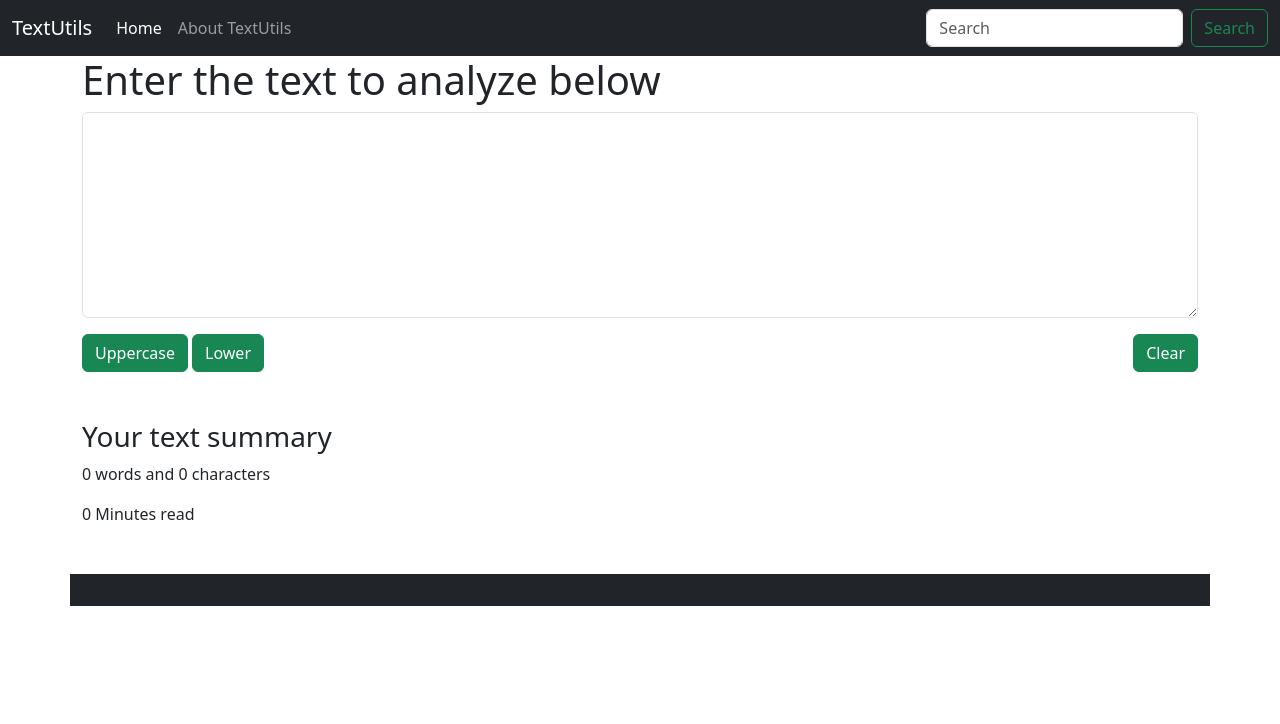
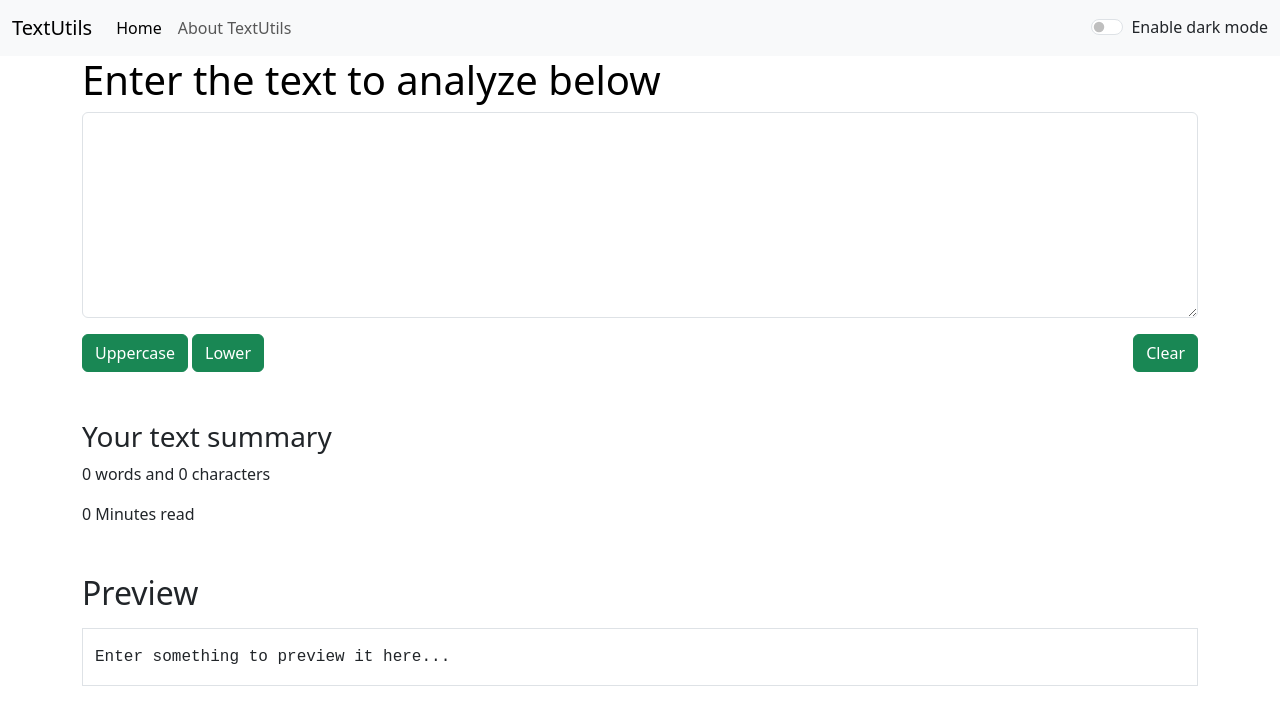
Before and after one commit to subhadeep-123/TextUtils, a React (Create React App) app: page / in a window 1280 px wide. Shown: the top 724 px of the page. Built offline with nearby package versions, Linux system fonts and the light colour scheme.

Commit message:
Make Darkmode global from App.js

```diff
--- a/src/App.js
+++ b/src/App.js
@@ -4,16 +4,35 @@ import Navbar from "./components/Navbar";
 import About from "./components/About";
 import TextForm from "./components/TextForm";
 import NoPage from "./components/NoPage";
+import { useState } from "react";
 
 function App() {
+  const [mode, setMode] = useState("light");
+  const toggleMode = () => {
+    if (mode === "dark") {
+      setMode("light");
+      document.body.style.backgroundColor = "white";
+    } else {
+      setMode("dark");
+      document.body.style.backgroundColor = "grey";
+    }
+  };
+
   return (
     <BrowserRouter>
       <div>
-        <Navbar title="TextUtils" aboutText="About TextUtils" />
+        <Navbar
+          title="TextUtils"
+          aboutText="About TextUtils"
+          mode={mode}
+          toggleMode={toggleMode}
+        />
         <Routes>
           <Route
             index
-            element={<TextForm heading="Enter the text to analyze below" />}
+            element={
+              <TextForm heading="Enter the text to analyze below" mode={mode} />
+            }
           />
           <Route path="about" element={<About />} />
           <Route path="*" element={<NoPage />} />
--- a/src/components/Navbar.js
+++ b/src/components/Navbar.js
@@ -14,7 +14,9 @@ Navbar.defaultProps = {
 export default function Navbar(props) {
   return (
     <div>
-      <nav className="navbar navbar-expand-lg navbar-dark bg-dark">
+      <nav
+        className={`navbar navbar-expand-lg navbar-${props.mode} bg-${props.mode}`}
+      >
         <div className="container-fluid">
           <a className="navbar-brand" href="/">
             {props.title}
@@ -43,17 +45,25 @@ export default function Navbar(props) {
                 </a>
               </li>
             </ul>
-            <form className="d-flex" role="search">
+            <div
+              className={`form-check form-switch text-${
+                props.mode === "dark" ? "light" : "dark"
+              }`}
+            >
               <input
-                className="form-control me-2"
-                type="search"
-                placeholder="Search"
-                aria-label="Search"
+                className="form-check-input"
+                type="checkbox"
+                role="switch"
+                id="flexSwitchCheckDefault"
+                onClick={props.toggleMode}
               />
-              <button className="btn btn-outline-success" type="submit">
-                Search
-              </button>
-            </form>
+              <label
+                className="form-check-label"
+                htmlFor="flexSwitchCheckDefault"
+              >
+                Enable {props.mode === "dark" ? "light" : "dark"} mode
+              </label>
+            </div>
           </div>
         </div>
       </nav>
--- a/src/components/TextForm.js
+++ b/src/components/TextForm.js
@@ -25,12 +25,19 @@ export default function TextForm(props) {
 
   return (
     <>
-      <div className="container">
+      <div
+        className="container"
+        style={{ color: props.mode === "dark" ? "white" : "black" }}
+      >
         <h1>{props.heading}</h1>
         <textarea
           className="form-control"
           value={text}
           id="myBox"
+          style={{
+            backgroundColor: props.mode === "dark" ? "grey" : "white",
+            color: props.mode === "dark" ? "white" : "black",
+          }} // First {} is for js, and inner one is for Object
           onChange={handleOnChange}
           rows="8"
         ></textarea>
@@ -60,12 +67,18 @@ export default function TextForm(props) {
         </p>
       </div>
 
-      <div
-        className="container my-3 pt-3 py-3 bg-dark text-white"
-        id="preview"
-        style={fontStyle}
-      >
-        {text}
+      <div className="container my-3">
+        <h2>Preview</h2>
+        <div
+          className={`container my-3 pt-3 py-3
+        bg-${props.mode === "dark" ? "grey" : "white"}
+        border border-${props.mode === "dark" ? "white" : "grey"}
+        text-${props.mode === "dark" ? "white" : "dark"}`}
+          id="preview"
+          style={fontStyle}
+        >
+          {text.length > 0 ? text : "Enter something to preview it here..."}
+        </div>
       </div>
     </>
   );
```
